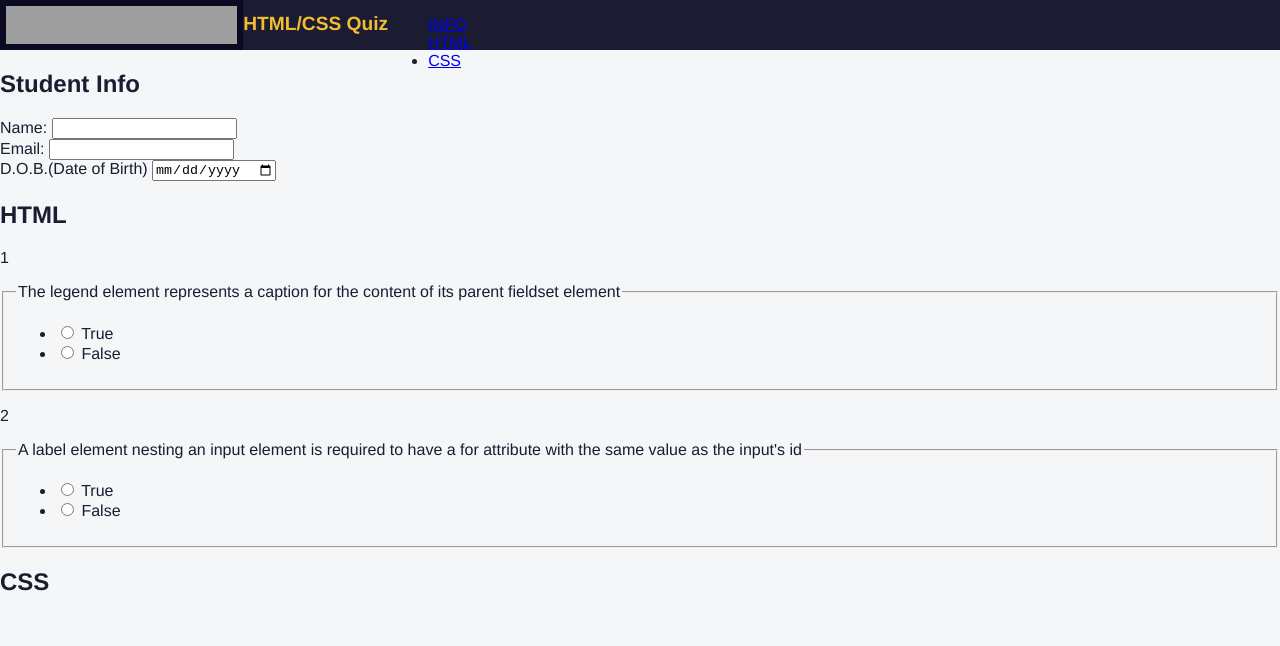
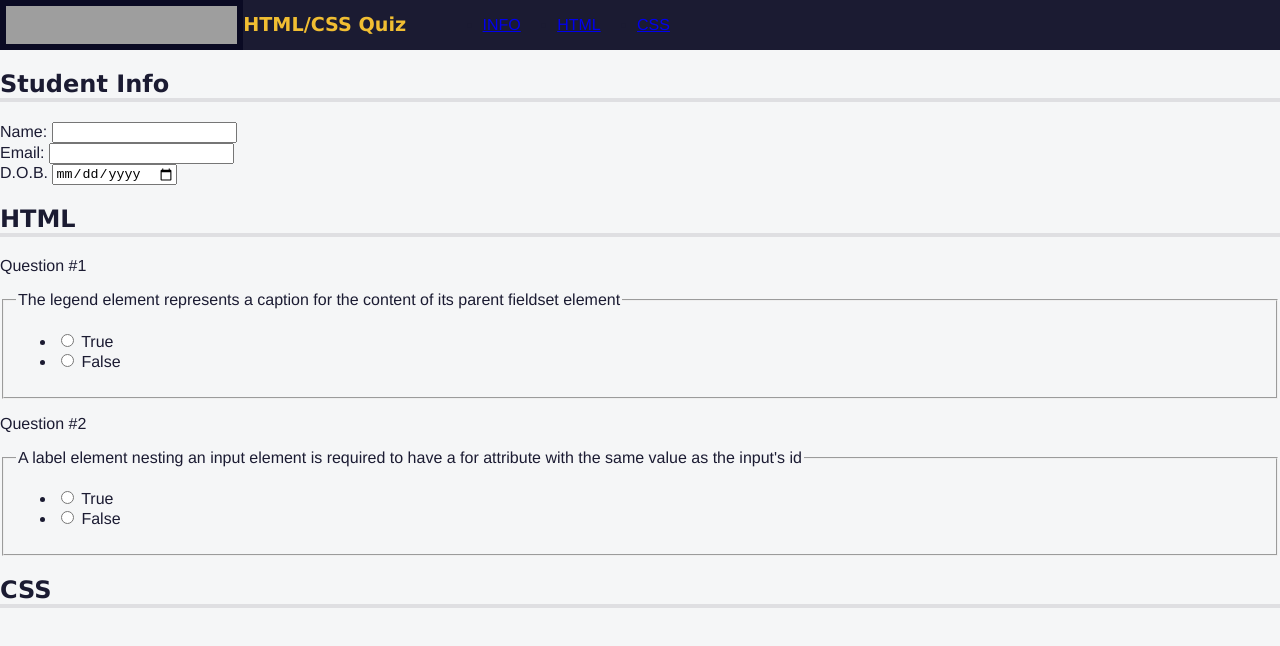
Before and after one commit to amrmabdelazeem/Accessibility-Quiz, a plain HTML site: page index.html in a window 1280 px wide. Drawn offline with Linux system fonts and the light colour scheme; grey boxes are pictures that could not be loaded.

Commit message:
Styling the Quiz

```diff
--- a/styles.css
+++ b/styles.css
@@ -23,3 +23,39 @@ h1 {
   color: #f1be32;
   font-size: min(5vw, 1.2em);
 }
+
+nav {
+  width: 50%;
+  max-width: 300px;
+  height: 50px;
+}
+
+nav > ul {
+  display: flex;
+  justify-content: space-evenly;
+}
+
+h1,
+h2 {
+  font-family: Verdana, Tahoma;
+}
+
+h2 {
+  border-bottom: 4px solid #dfdfe2;
+}
+
+p::before {
+  content: "Question #";
+}
+
+.sr-only {
+  position: absolute;
+  width: 1px;
+  height: 1px;
+  padding: 0;
+  margin: -1px;
+  overflow: hidden;
+  clip: rect(0, 0, 0, 0);
+  white-space: nowrap;
+  border: 0;
+}
```
